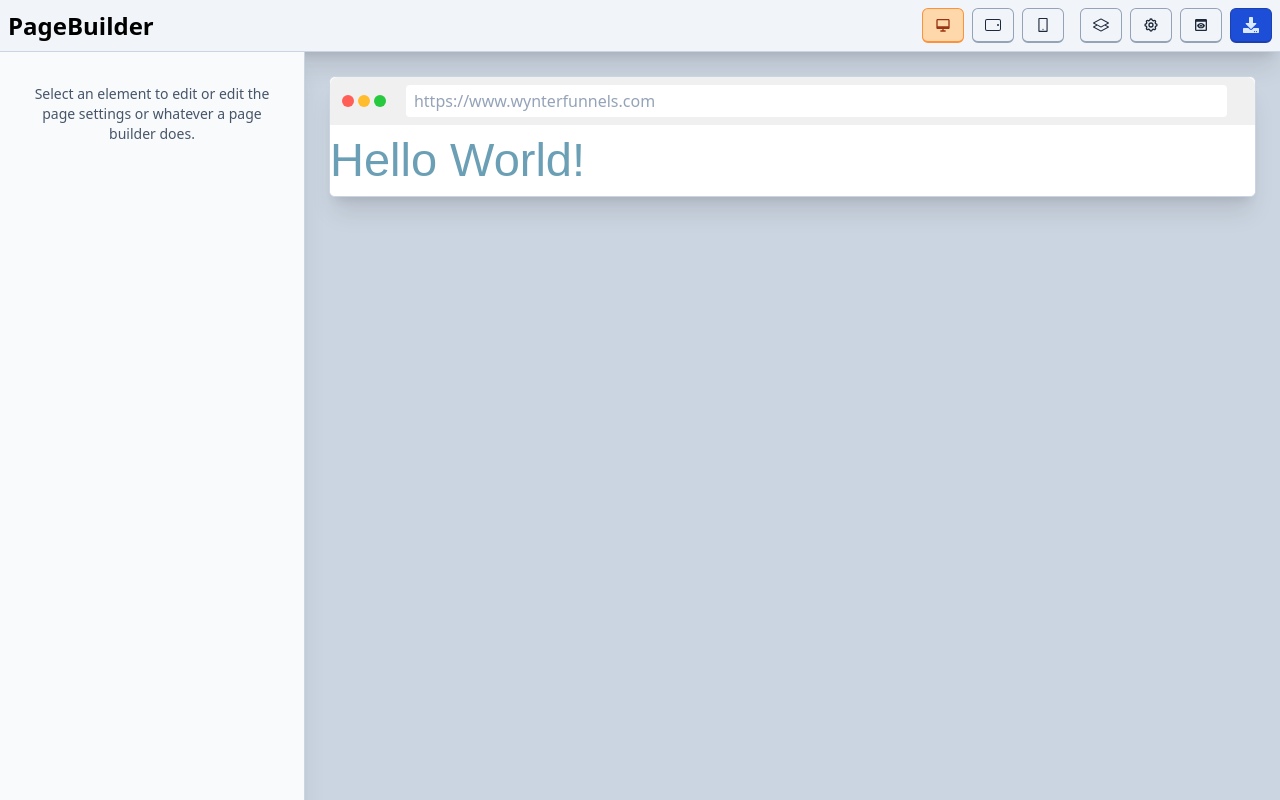
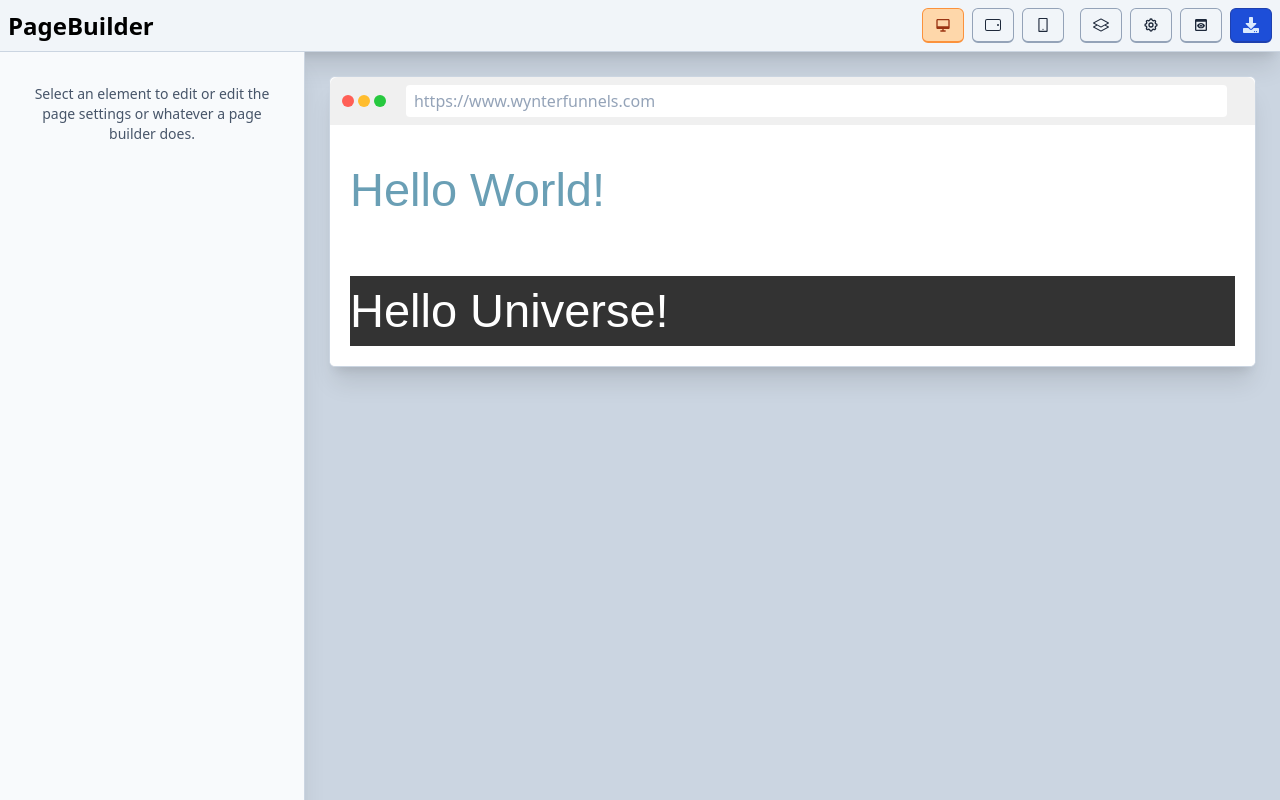
Before and after one commit to InternetStarship/Marketlify.xyz, a Next.js app: page / in a window 1280 px wide. Built offline with nearby package versions, Linux system fonts and the light colour scheme.

Commit message:
update with bug

```diff
--- a/components/Panel.js
+++ b/components/Panel.js
@@ -7,23 +7,24 @@ import { useState, useEffect } from 'react'
 import { AiOutlineCloseCircle } from 'react-icons/ai'
 
 export default function Panel({ page, close, selectedId, updatePage }) {
-  const [styles, setStyles] = useState({
-    color: '#6A9FB5',
-    fontFamily: 'sans-serif',
-    fontSize: '48px',
-    fontWeight: 400,
-    fontStyle: 'normal',
-    textDecoration: 'none',
-    textAlign: 'left',
-    lineHeight: 1.5,
-    letterSpacing: 0, // test
-  })
+  const [styles, setStyles] = useState({})
+  const [selectedType, setSelectedType] = useState()
+
+  useEffect(() => {
+    if (styles) {
+      const currentElement = findById(selectedId, page.sections)
+      currentElement.style = styles
+      updatePage(page)
+    }
+  }, [styles])
 
   useEffect(() => {
     const currentElement = findById(selectedId, page.sections)
-    currentElement.style = styles
-    updatePage(page)
-  }, [styles])
+    if (currentElement) {
+      setStyles(currentElement.style)
+      setSelectedType(currentElement.type)
+    }
+  }, [selectedId])
 
   const handleChange = event => {
     const { name, value } = event.target
@@ -35,6 +36,7 @@ export default function Panel({ page, close, selectedId, updatePage }) {
       return key.replace(/([A-Z])/g, ' $1').replace(/^./, str => str.toUpperCase())
     }
 
+    if (styles) {
       return Object.entries(styles).map(([key, value]) => (
         <div key={key} className="sidebar-fieldset">
           <label className="sidebar-label" htmlFor={key}>
@@ -50,6 +52,7 @@ export default function Panel({ page, close, selectedId, updatePage }) {
           />
         </div>
       ))
+    }
   }
 
   function findById(id, obj = sections) {
@@ -73,7 +76,7 @@ export default function Panel({ page, close, selectedId, updatePage }) {
   return (
     <>
       <div className="text-lg flex items-center justify-between font-bold mb-6">
-        <h3>Editing [page type]</h3>
+        <h3>Editing {selectedType}</h3>
         <button className="text-slate-500" onClick={close}>
           <AiOutlineCloseCircle />
         </button>
--- a/components/Toolbar.js
+++ b/components/Toolbar.js
@@ -111,7 +111,7 @@ export default function Toolbar({ page, viewport, updateViewport }) {
     <main className="w-full bg-slate-100 border-b border-slate-300 shadow-xl p-2 flex justify-between items-center">
       <div className="font-bold text-2xl">PageBuilder</div>
       <div className="flex space-x-2">
-        <div class="flex items-center  space-x-2 mr-2">
+        <div className="flex items-center  space-x-2 mr-2">
           <button
             onClick={() => {
               updateViewport('desktop')
--- a/pages/api/hello.js
+++ /dev/null
@@ -1,5 +0,0 @@
-// Next.js API route support: https://nextjs.org/docs/api-routes/introduction
-
-export default function handler(req, res) {
-  res.status(200).json({ name: 'John Doe' })
-}
--- /dev/null
+++ b/pages/api/testdata.js
@@ -0,0 +1,197 @@
+/*
+ *   Copyright (c) 2023 Wynter Jones
+ *   All rights reserved.
+ */
+// Next.js API route support: https://nextjs.org/docs/api-routes/introduction
+
+export default function handler(req, res) {
+  res.status(200).json({
+    page: {
+      backgroundColor: '#ffffff',
+      backgroundImage: '',
+      backgroundPosition: 'center',
+      backgroundRepeat: 'no-repeat',
+      backgroundSize: 'cover',
+      color: '#000000',
+      fontFamily: 'sans-serif',
+    },
+    seo: {
+      title: '',
+      description: '',
+      keywords: '',
+      url: '',
+      image: '',
+      favicon: '',
+    },
+    code: {
+      head: '',
+      body: '',
+    },
+    sections: [
+      {
+        id: 1,
+        title: 'Section 1',
+        style: {
+          backgroundColor: '#ffffff',
+          backgroundImage: '',
+          backgroundPosition: 'center',
+          backgroundRepeat: 'no-repeat',
+          backgroundSize: 'cover',
+          borderWidth: 0,
+          borderStyle: 'solid',
+          borderColor: '#000000',
+          boxShadowX: 0,
+          boxShadowY: 0,
+          boxShadowBlur: 0,
+          boxShadowSpread: 0,
+          boxShadowColor: '#000000',
+          layoutWidth: '100%',
+          layoutHeight: '100%',
+          paddingTop: '20px',
+          paddingRight: '20px',
+          paddingBottom: '20px',
+          paddingLeft: '20px',
+          marginTop: '10px',
+          marginRight: 0,
+          marginBottom: 0,
+          marginLeft: 0,
+        },
+        rows: [
+          {
+            id: 2,
+            style: {
+              backgroundColor: '#ffffff',
+              backgroundImage: '',
+              backgroundPosition: 'center',
+              backgroundRepeat: 'no-repeat',
+              backgroundSize: 'cover',
+              borderWidth: 0,
+              borderStyle: 'solid',
+              borderColor: '#000000',
+              boxShadowX: 0,
+              boxShadowY: 0,
+              boxShadowBlur: 0,
+              boxShadowSpread: 0,
+              boxShadowColor: '#000000',
+              layoutWidth: '100%',
+              layoutHeight: '100%',
+              paddingTop: 0,
+              paddingRight: 0,
+              paddingBottom: 0,
+              paddingLeft: 0,
+              marginTop: 0,
+              marginRight: 0,
+              marginBottom: 0,
+              marginLeft: 0,
+            },
+            columns: [
+              {
+                id: 3,
+                elements: [
+                  {
+                    id: 4,
+                    type: 'text',
+                    content: 'Hello World!',
+                    style: {
+                      color: '#6A9FB5',
+                      fontFamily: 'sans-serif',
+                      fontSize: '47px',
+                      fontWeight: 400,
+                      fontStyle: 'normal',
+                      textDecoration: 'none',
+                      textAlign: 'left',
+                      lineHeight: 1.5,
+                      letterSpacing: 0,
+                    },
+                  },
+                ],
+              },
+            ],
+          },
+        ],
+      },
+      {
+        id: 12,
+        title: 'Section 1',
+        style: {
+          backgroundColor: '#ffffff',
+          backgroundImage: '',
+          backgroundPosition: 'center',
+          backgroundRepeat: 'no-repeat',
+          backgroundSize: 'cover',
+          borderWidth: 0,
+          borderStyle: 'solid',
+          borderColor: '#000000',
+          boxShadowX: 0,
+          boxShadowY: 0,
+          boxShadowBlur: 0,
+          boxShadowSpread: 0,
+          boxShadowColor: '#000000',
+          layoutWidth: '100%',
+          layoutHeight: '100%',
+          paddingTop: '20px',
+          paddingRight: '20px',
+          paddingBottom: '20px',
+          paddingLeft: '20px',
+          marginTop: '10px',
+          marginRight: 0,
+          marginBottom: 0,
+          marginLeft: 0,
+        },
+        rows: [
+          {
+            id: 2,
+            style: {
+              backgroundColor: '#333',
+              backgroundImage: '',
+              backgroundPosition: 'center',
+              backgroundRepeat: 'no-repeat',
+              backgroundSize: 'cover',
+              borderWidth: 0,
+              borderStyle: 'solid',
+              borderColor: '#000000',
+              boxShadowX: 0,
+              boxShadowY: 0,
+              boxShadowBlur: 0,
+              boxShadowSpread: 0,
+              boxShadowColor: '#000000',
+              layoutWidth: '100%',
+              layoutHeight: '100%',
+              paddingTop: 0,
+              paddingRight: 0,
+              paddingBottom: 0,
+              paddingLeft: 0,
+              marginTop: 0,
+              marginRight: 0,
+              marginBottom: 0,
+              marginLeft: 0,
+            },
+            columns: [
+              {
+                id: 32,
+                elements: [
+                  {
+                    id: 42,
+                    type: 'text',
+                    content: 'Hello Universe!',
+                    style: {
+                      color: '#fff',
+                      fontFamily: 'sans-serif',
+                      fontSize: '47px',
+                      fontWeight: 400,
+                      fontStyle: 'normal',
+                      textDecoration: 'none',
+                      textAlign: 'left',
+                      lineHeight: 1.5,
+                      letterSpacing: 0,
+                    },
+                  },
+                ],
+              },
+            ],
+          },
+        ],
+      },
+    ],
+  })
+}
--- a/pages/index.js
+++ b/pages/index.js
@@ -6,133 +6,30 @@
 import Canvas from '../components/Canvas'
 import Toolbar from '../components/Toolbar'
 import Sidebar from '../components/Sidebar'
-
 import { useState, useEffect } from 'react'
 
 export default function Builder() {
-  const [page, setPage] = useState({
-    page: {
-      background: {
-        color: '#ffffff',
-        image: {
-          url: '',
-          position: 'center',
-          repeat: 'no-repeat',
-          size: 'cover',
-        },
-      },
-      color: '#000000',
-      fontFamily: 'sans-serif',
-    },
-    seo: {
-      title: '',
-      description: '',
-      keywords: '',
-      url: '',
-      image: '',
-      favicon: '',
-    },
-    code: {
-      head: '',
-      body: '',
-    },
-    sections: [
-      {
-        id: 1,
-        title: 'Section 1',
-        style: {
-          backgroundColor: '#ffffff',
-          backgroundImage: '',
-          backgroundPosition: 'center',
-          backgroundRepeat: 'no-repeat',
-          backgroundSize: 'cover',
-          borderWidth: 0,
-          borderStyle: 'solid',
-          borderColor: '#000000',
-          boxShadowX: 0,
-          boxShadowY: 0,
-          boxShadowBlur: 0,
-          boxShadowSpread: 0,
-          boxShadowColor: '#000000',
-          layoutWidth: '100%',
-          layoutHeight: '100%',
-          paddingTop: 0,
-          paddingRight: 0,
-          paddingBottom: 0,
-          paddingLeft: 0,
-          marginTop: 0,
-          marginRight: 0,
-          marginBottom: 0,
-          marginLeft: 0,
-        },
-        rows: [
-          {
-            id: 2,
-            style: {
-              backgroundColor: '#ffffff',
-              backgroundImage: '',
-              backgroundPosition: 'center',
-              backgroundRepeat: 'no-repeat',
-              backgroundSize: 'cover',
-              borderWidth: 0,
-              borderStyle: 'solid',
-              borderColor: '#000000',
-              boxShadowX: 0,
-              boxShadowY: 0,
-              boxShadowBlur: 0,
-              boxShadowSpread: 0,
-              boxShadowColor: '#000000',
-              layoutWidth: '100%',
-              layoutHeight: '100%',
-              paddingTop: 0,
-              paddingRight: 0,
-              paddingBottom: 0,
-              paddingLeft: 0,
-              marginTop: 0,
-              marginRight: 0,
-              marginBottom: 0,
-              marginLeft: 0,
-            },
-            columns: [
-              {
-                id: 3,
-                elements: [
-                  {
-                    id: 4,
-                    type: 'text',
-                    content: 'Hello World!',
-                    style: {
-                      color: '#6A9FB5',
-                      fontFamily: 'sans-serif',
-                      fontSize: '47px',
-                      fontWeight: 400,
-                      fontStyle: 'normal',
-                      textDecoration: 'none',
-                      textAlign: 'left',
-                      lineHeight: 1.5,
-                      letterSpacing: 0,
-                    },
-                  },
-                ],
-              },
-            ],
-          },
-        ],
-      },
-    ], // this is test data
-  })
+  const [page, setPage] = useState(null)
   const [current, setCurrent] = useState('')
   const [selectedId, setSelectedId] = useState('')
   const [viewport, setViewport] = useState('desktop')
   const [updated, setUpdated] = useState(null)
 
-  // useEffect(() => {
-  //   setPage(page)
-  // }, [page])
+  useEffect(() => {
+    fetch('/api/testdata', {
+      method: 'GET',
+    }).then(response => {
+      response.json().then(data => {
+        console.log('data', data)
+
+        setPage(data)
+      })
+    })
+  }, [])
 
   function edit(element) {
+    setSelectedId(element.id)
     setCurrent('editing')
-    setSelectedId(element.id)
   }
 
   function settings() {
@@ -167,7 +64,7 @@ export default function Builder() {
           updatePage={updatePage}
         />
         <div className="w-full">
-          <Canvas page={page} edit={edit} viewport={viewport} updated={updated} />
+          {page && <Canvas page={page} edit={edit} viewport={viewport} updated={updated} />}
         </div>
       </div>
     </main>
```
Also changed, not shown: components/Canvas.js (+6 -7 lines), 1 other file (tests, documents, lock files or other folders). Lines whose indentation alone changed are shown as unchanged.
